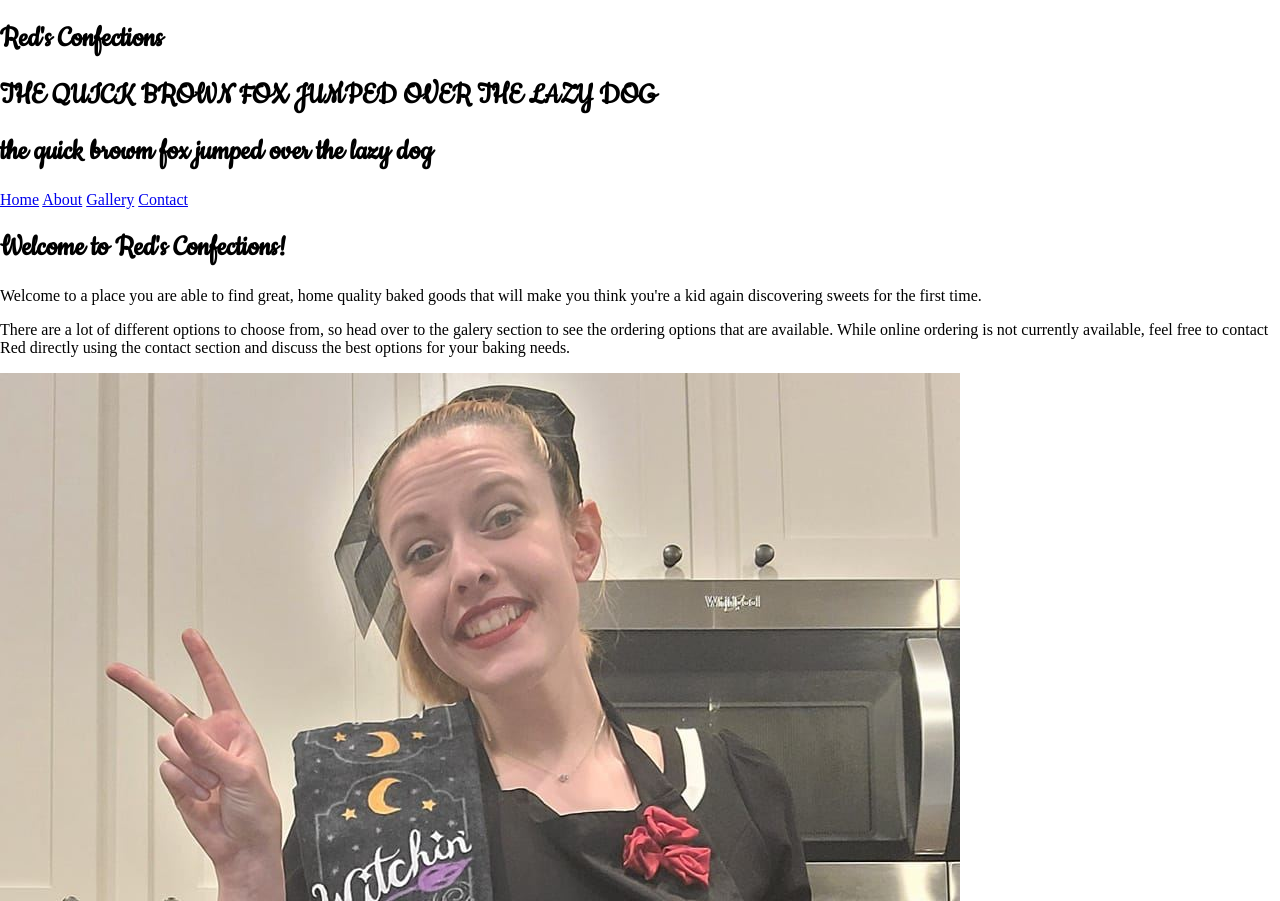
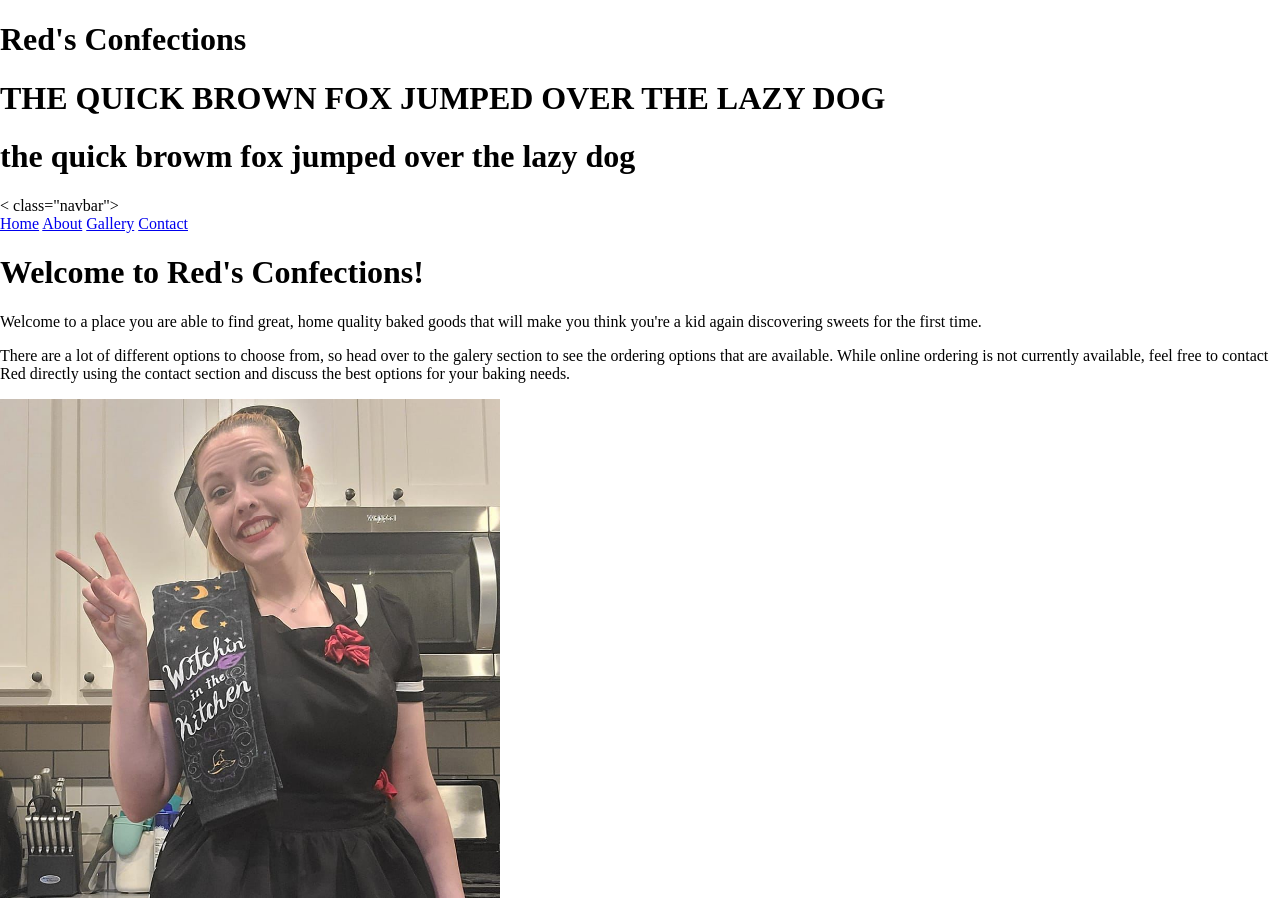
Before and after one commit to chris6661/reds-confections, a plain HTML site: page index.html in a window 1280 px wide. Shown: the top 901 px of the page. Drawn offline with Linux system fonts and the light colour scheme.

Commit message:
resized images for about page

```diff
--- a/index.html
+++ b/index.html
@@ -28,7 +28,7 @@
     <!-- sections -->
 
     <!-- Navbar -->
-    <div class="navbar">
+    < class="navbar">
         <div class="navbar-container">
             <div class="navbar-logo">
                 <a href="index.html">
@@ -43,12 +43,12 @@
             </div>
         </div>
 
+
         <div class="home">
             <h1>Welcome to Red's Confections!</h1>
             <p>Welcome to a place you are able to find great, home quality baked goods that will make you think you're a kid again discovering sweets for the first time.</p>
 
             <p>There are a lot of different options to choose from, so head over to the galery section to see the ordering options that are available. While online ordering is not currently available, feel free to contact Red directly using the contact section and discuss the best options for your baking needs.</p>
-
 
         </div>
 
--- a/style.css
+++ b/style.css
@@ -12,12 +12,13 @@ body {
     --white: #ffffff;
 }
 
-h1 {
-    font-family: Cookie, sans-serif;
+.about {
+    height: auto;
+    width: auto;
 }
 
 .about img {
-    max-width:100%;
+    max-width:500px;
     height:auto;
   }
 
```
